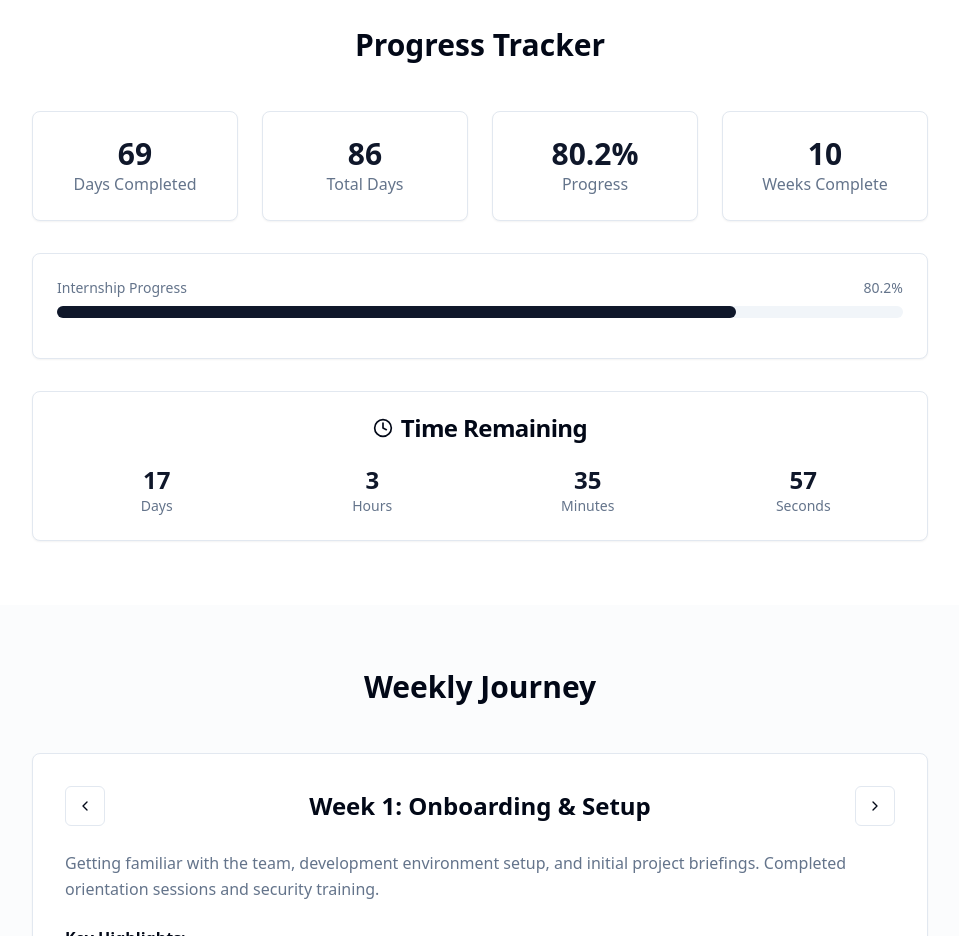
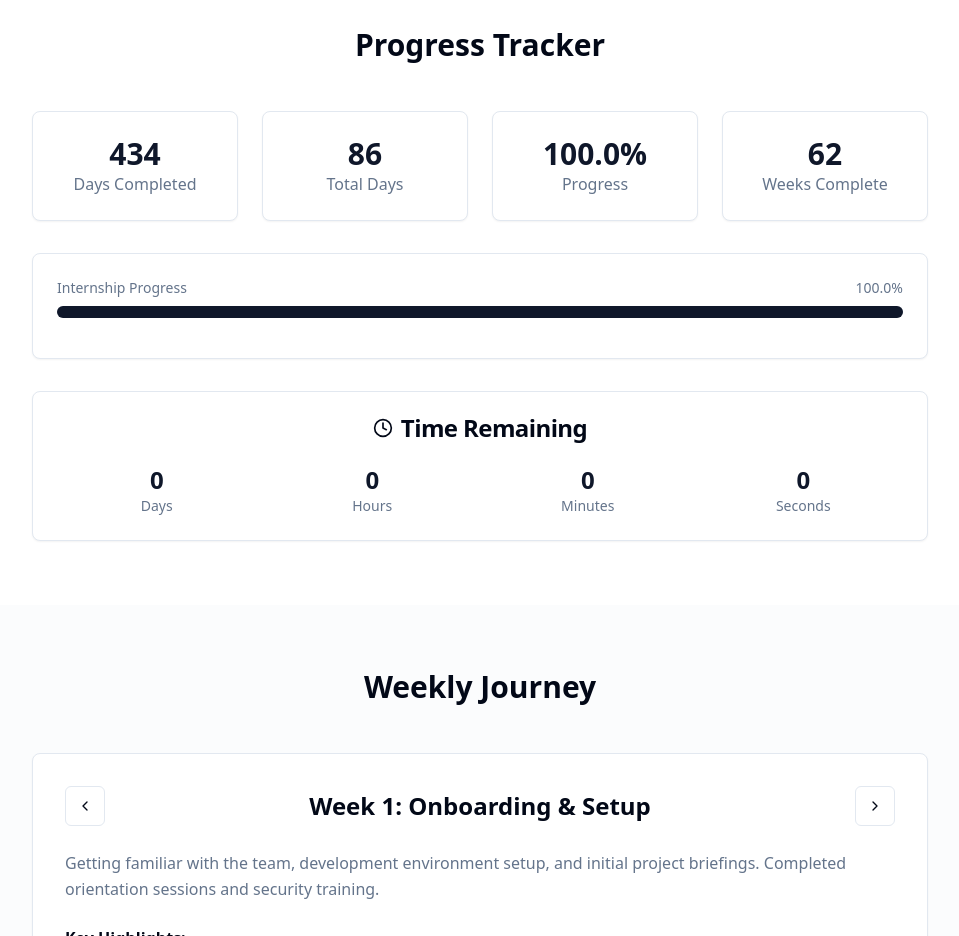
Before and after one commit to Ikuchar1/FCSA_Intern_Presentation, a React (Vite) app: page / in a window 1280 px wide. Shown: the part 1340-2276 px from the top of the page, without its empty margins (160-1119 px from the left). Built offline with nearby package versions, Linux system fonts and the light colour scheme.

Commit message:
Reverted to commit 493ad457f06daecb210600a1abb4e7380d2e42d8

```diff
--- a/src/pages/Home.tsx
+++ b/src/pages/Home.tsx
@@ -13,8 +13,8 @@ const Home = () => {
   });
 
   // Internship details - update these with your actual dates
-  const internshipStart = new Date("2025-05-21"); // May 21st, 2025
-  const internshipEnd = new Date("2025-08-14T17:00:00Z"); // August 14th at Noon Central Time
+  const internshipStart = new Date("2024-05-21"); // May 21st, 2024
+  const internshipEnd = new Date("2024-08-14T17:00:00Z"); // August 14th at Noon Central Time
   const totalDays = Math.ceil((internshipEnd.getTime() - internshipStart.getTime()) / (1000 * 60 * 60 * 24));
   const daysCompleted = Math.ceil((new Date().getTime() - internshipStart.getTime()) / (1000 * 60 * 60 * 24));
   const progressPercent = Math.min(Math.max((daysCompleted / totalDays) * 100, 0), 100);
```
